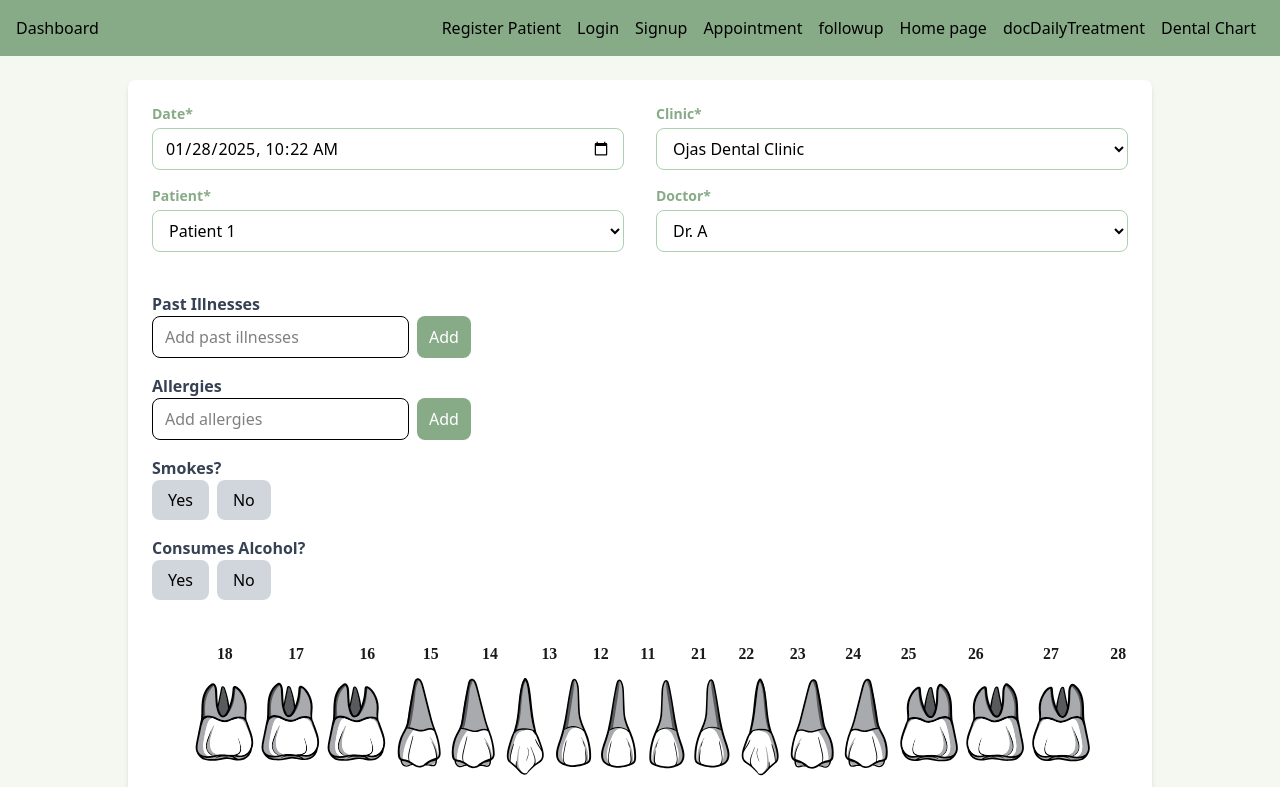
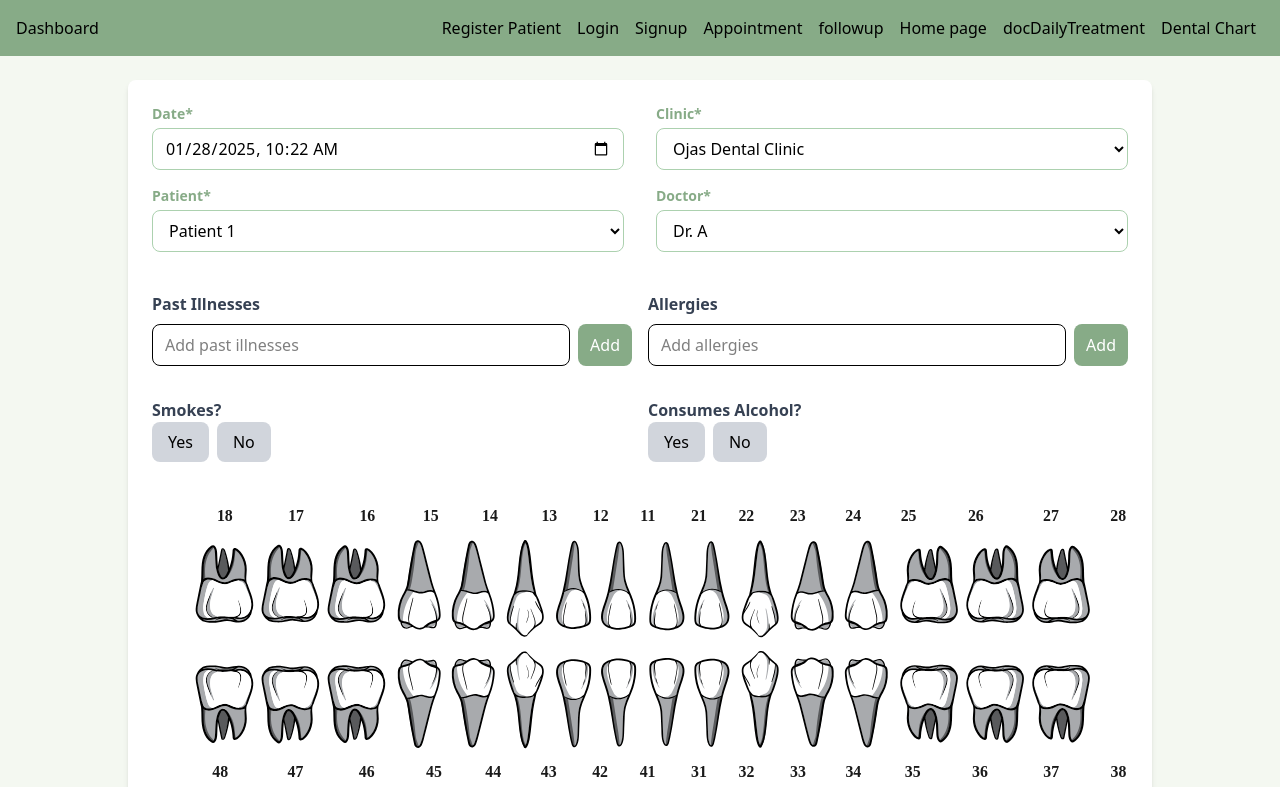
Before and after one commit to tejashriiii/dentistFrontend, a React (Vite) app: page /dailytreat in a window 1280 px wide. Shown: the top 787 px of the page. Built offline with nearby package versions, Linux system fonts and the light colour scheme.

Commit message:
Reduce spacing

```diff
--- a/src/components/Treatment.jsx
+++ b/src/components/Treatment.jsx
@@ -57,26 +57,30 @@ export default function Treatment() {
 
   return (
     <div className="flex flex-col space-y-4">
-      <div className="mt-4 space-y-4">
+      <div className="mt-4 grid grid-cols-2 gap-4">
         {[{ label: 'Past Illnesses', state: pastIllnesses, setter: setPastIllnesses, id: 'illnessInput' },
           { label: 'Allergies', state: allergies, setter: setAllergies, id: 'allergyInput' }].map(({ label, state, setter, id }) => (
           <div key={id}>
             <label className="block font-semibold text-gray-700">{label}</label>
-            {state.map((item, index) => (
-              <div key={index} className="flex justify-between bg-gray-100 px-3 py-2 rounded-lg">
-                <span>{item}</span>
-                <button onClick={() => handleRemoveItem(setter, index)}>×</button>
-              </div>
-            ))}
-            <div className="flex">
-              <input id={id} type="text" className="border px-3 py-2 rounded-lg" placeholder={`Add ${label.toLowerCase()}`} />
+            <div className="flex flex-wrap space-x-2">
+              {state.map((item, index) => (
+                <div key={index} className="flex justify-between bg-gray-100 px-3 py-1 rounded-lg">
+                  <span>{item}</span>
+                  <button onClick={() => handleRemoveItem(setter, index)}>×</button>
+                </div>
+              ))}
+            </div>
+            <div className="flex mt-2">
+              <input id={id} type="text" className="border px-3 py-2 rounded-lg flex-grow" placeholder={`Add ${label.toLowerCase()}`} />
               <button onClick={() => handleAddItem(setter, document.getElementById(id).value, id)} className="ml-2 bg-[#87AB87] text-white px-3 py-2 rounded-lg">Add</button>
             </div>
           </div>
         ))}
+      </div>
 
+      <div className="mt-4 grid grid-cols-2 gap-4">
         {[{ label: 'Smokes?', state: smokes, setter: setSmokes }, { label: 'Consumes Alcohol?', state: alcohol, setter: setAlcohol }].map(({ label, state, setter }) => (
-          <div key={label}>
+          <div key={label} className="flex flex-col">
             <label className="block font-semibold text-gray-700">{label}</label>
             <div className="flex space-x-2">
               {['Yes', 'No'].map((option) => (
```
